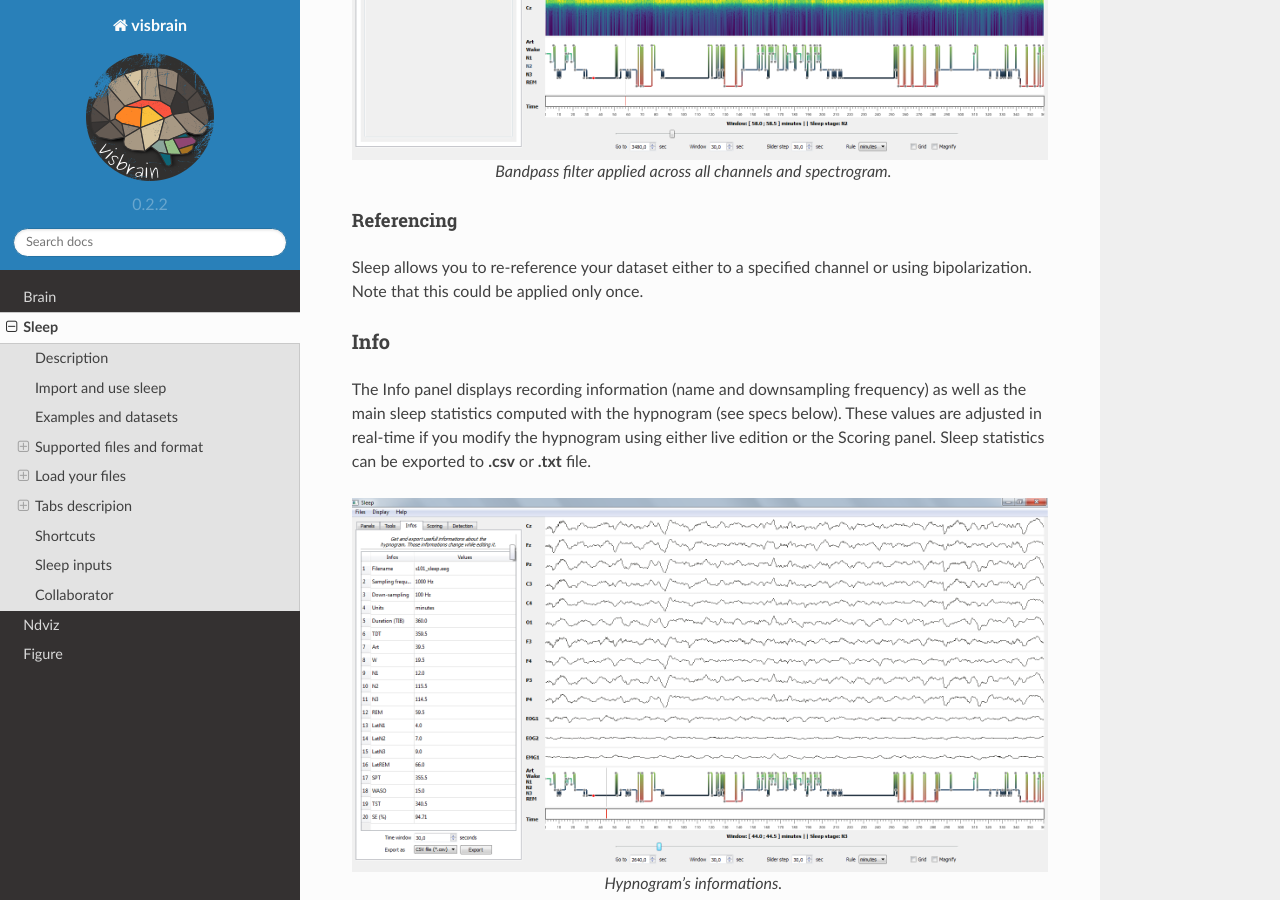
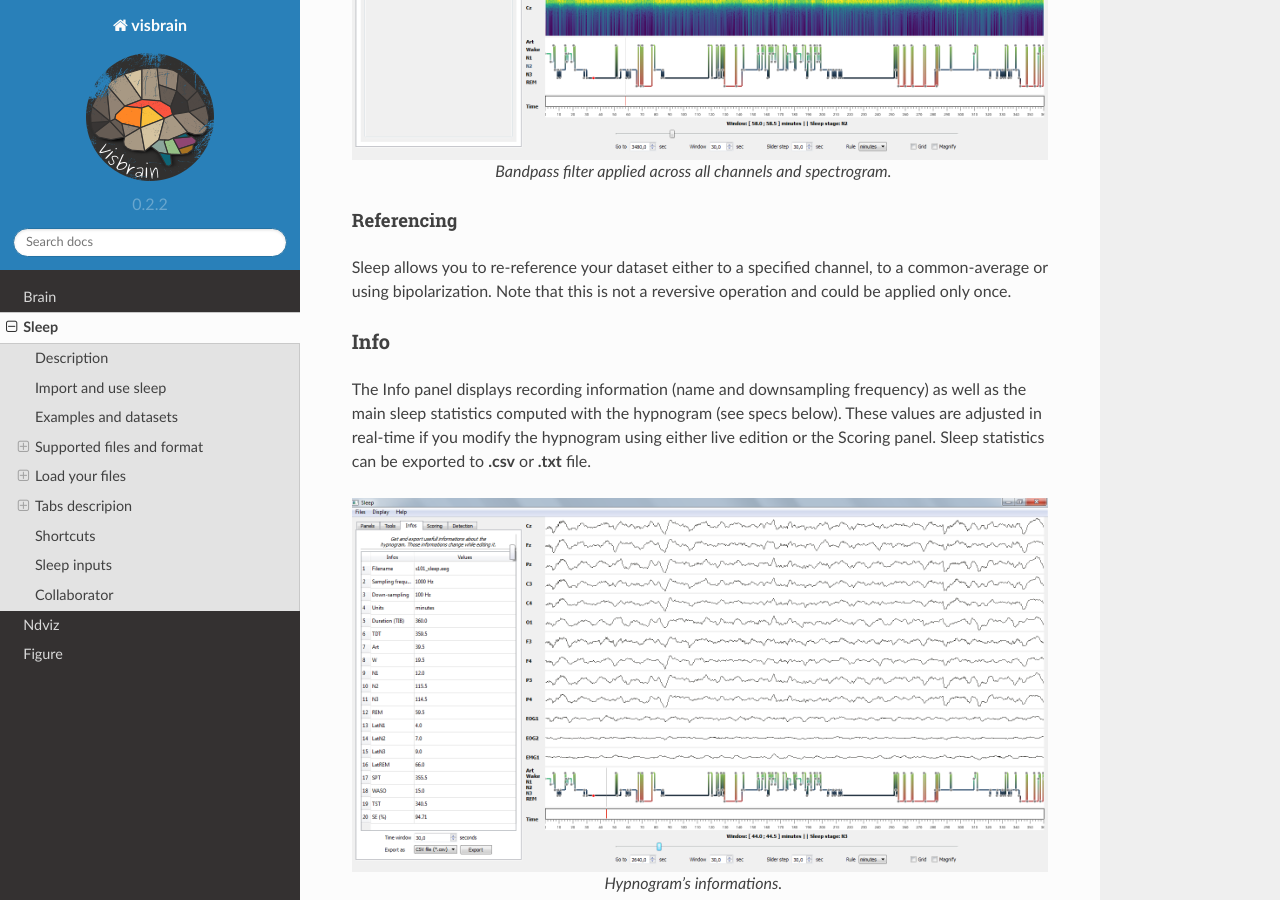
Before and after one commit to EtienneCmb/visbrain, a Sphinx documentation site: the page built from docs/sleep.rst, in a window 1280 px wide and 900 px high, scrolled down 7918 px. Built offline with Sphinx 7.4.7 and the Read the Docs theme 2.0.0, drawn with Linux system fonts in a browser that asks for light colours.

Commit message:
Doc update

```diff
--- a/docs/sleep.rst
+++ b/docs/sleep.rst
@@ -278,7 +278,7 @@ Apply either a lowpass, highpass or bandpass butterworth filter on the channel d
 Referencing
 ^^^^^^^^^^^
 
-Sleep allows you to re-reference your dataset either to a specified channel or using bipolarization. Note that this could be applied only once.
+Sleep allows you to re-reference your dataset either to a specified channel, to a common-average or using bipolarization. Note that this is not a reversive operation and could be applied only once.
 
 
 .. _infotab:
```
Also changed, not shown: README.md (+1 -1 lines), 1 other file.
